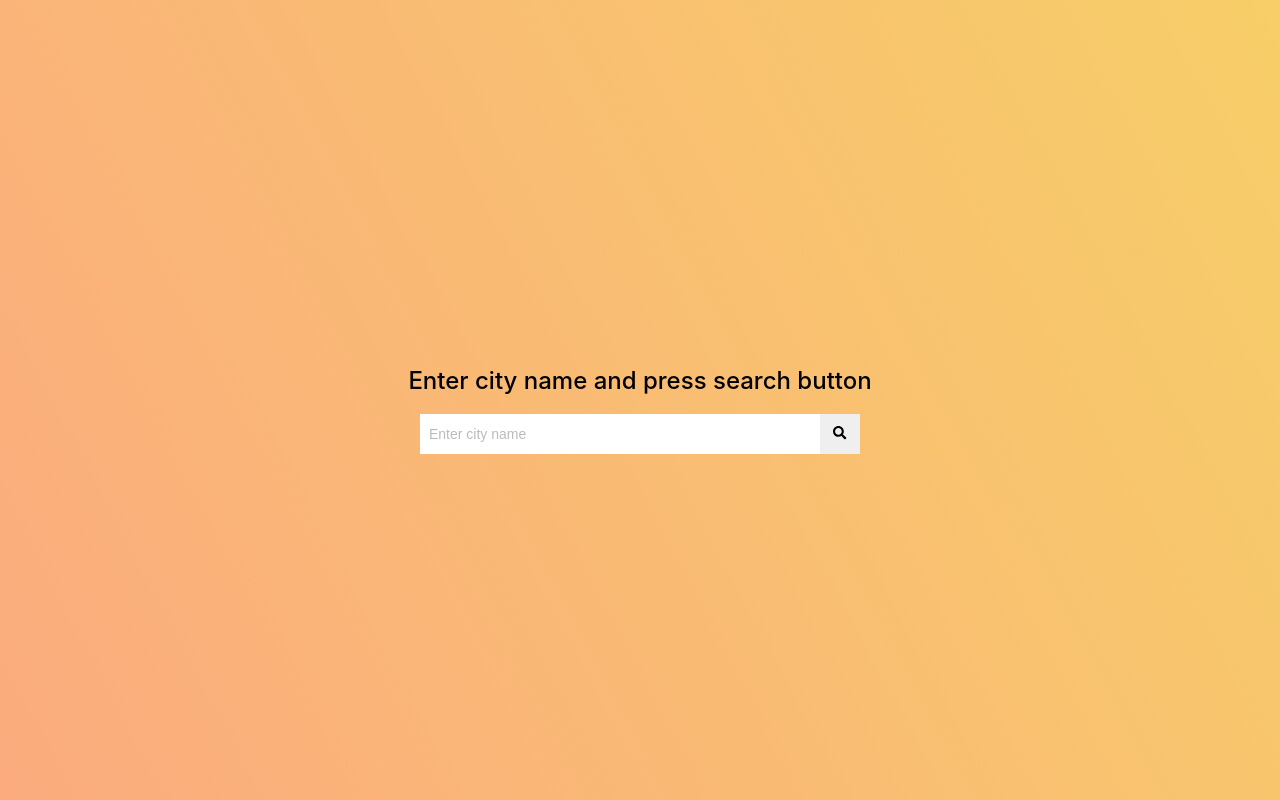
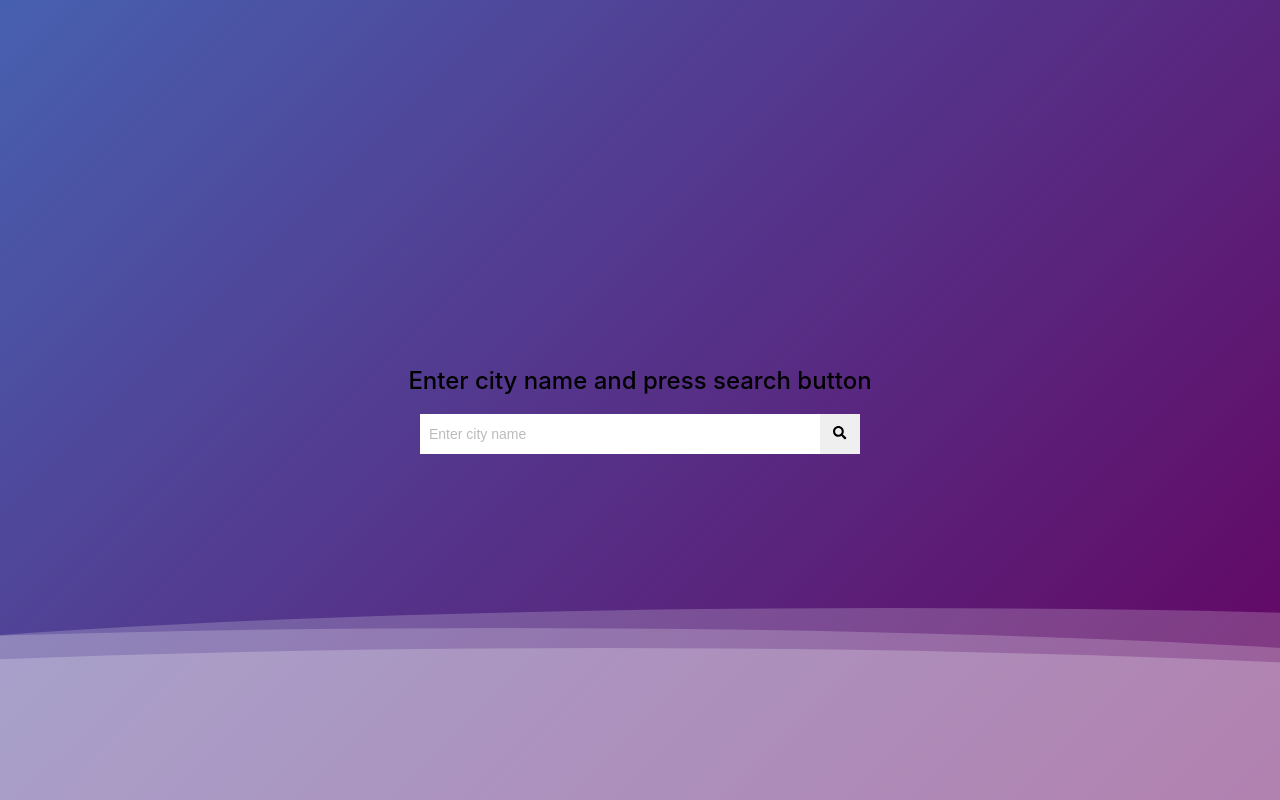
Before and after one commit to Reinmir/app_weather, a React (Create React App) app: page / in a window 1280 px wide. Built offline with nearby package versions, Linux system fonts and the light colour scheme.

Commit message:
Added some animations

```diff
--- a/src/Router.tsx
+++ b/src/Router.tsx
@@ -2,14 +2,17 @@ import React from "react";
 import { Routes, Route } from "react-router-dom";
 
 import App from "./components/App/App";
+import { Layout } from "./components/Layout/Layout";
 import { MainPage } from "./pages/MainPage";
 
 const Router: React.FC = () => {
   return (
-    <Routes>
-      <Route path="/" element={<App />} />
-      <Route path="/weather-forecast" element={<MainPage />} />
-    </Routes>
+    <Layout>
+      <Routes>
+        <Route path="/" element={<App />} />
+        <Route path="/weather-forecast" element={<MainPage />} />
+      </Routes>
+    </Layout>
   );
 };
 
--- a/src/components/App/App.scss
+++ b/src/components/App/App.scss
@@ -1,6 +1,27 @@
 body {
-    background-color: #FBAB7E;
-    background-image: linear-gradient(62deg, #FBAB7E 0%, #F7CE68 100%);
+  margin: auto;
+  font-family: -apple-system, BlinkMacSystemFont, sans-serif;
+  overflow: auto;
+  background: linear-gradient(
+    315deg,
+    rgba(101, 0, 94, 1) 3%,
+    rgba(60, 132, 206, 1) 38%,
+    rgba(48, 238, 226, 1) 68%,
+    rgba(255, 25, 25, 1) 98%
+  );
+  animation: gradient 15s ease infinite;
+  background-size: 400% 400%;
+  background-attachment: fixed;
+}
 
-
+@keyframes gradient {
+  0% {
+    background-position: 0% 0%;
+  }
+  50% {
+    background-position: 100% 100%;
+  }
+  100% {
+    background-position: 0% 0%;
+  }
 }
--- a/src/components/App/App.tsx
+++ b/src/components/App/App.tsx
@@ -4,8 +4,6 @@ import { useDispatch, useSelector } from "react-redux";
 import { RootState } from "../../store";
 import { setAlert } from "../../store/actions/alertAction";
 import { getWeatherFail } from "../../store/actions/getCurrentWeatherFail";
-
-
 
 import Alert from "../Alert/Alert";
 import { Search } from "../Search/Search";
@@ -21,6 +19,7 @@ const App: React.FC = (): React.ReactElement => {
 
   return (
     <>
+
       <Search title="Enter city name and press search button" />
       {alertMsg && (
         <Alert
--- a/src/components/DailyForecast/DailyForecast.tsx
+++ b/src/components/DailyForecast/DailyForecast.tsx
@@ -1,5 +1,6 @@
 import React from "react";
 import { IWeatherDailyData } from "../../store/types/dailyWeather";
+import { Loader } from "../Loader/Loader";
 
 import "./style.scss";
 
@@ -35,9 +36,7 @@ export const DailyForecast: React.FC<IWeatherDailyProps> = ({
               src={`http://openweathermap.org/img/wn/${item.weather[0].icon}.png`}
               alt=""
             />
-            <br />
             <label className="description">{item.weather[0].description}</label>
-            <br />
             <label className="min-max">
               {Math.round(item.main.temp_max)}°C /
               {Math.round(item.main.temp_min)}°C
--- a/src/components/DailyForecast/style.scss
+++ b/src/components/DailyForecast/style.scss
@@ -12,11 +12,12 @@
     color: #fff;
     background-color: #555;
     margin-top: 50px;
+    animation: card 1.5s forwards;
   }
   &__item {
     background-color: lightcoral;
     border-radius: 15px;
-    min-height: 200px;
+    height: 180px;
     min-width: 110px;
     margin: 5px;
     align-items: center;
@@ -24,6 +25,27 @@
     flex-direction: column;
     display: flex;
     font-size: 14px;
+    animation: item 1.5s forwards;
+    @keyframes card {
+      0% {
+        opacity: 0;
+        height: 0px;
+      }
+      100% {
+        height: 150px;
+        opacity: 1;
+      }
+    }
+    @keyframes item {
+      0% {
+        height: 0px;
+        opacity: 0;
+      }
+      100% {
+        opacity: 1;
+        height: 180px;
+      }
+    }
     .day {
       color: #212121;
       font-weight: 600;
@@ -40,6 +62,7 @@
       color: white;
       font-weight: 500;
       margin: 5px;
+      animation: item 1.5s;
     }
   }
 }
--- /dev/null
+++ b/src/components/Layout/Layout.tsx
@@ -0,0 +1,16 @@
+import React from "react";
+
+import './style.scss'
+
+interface ILayout extends React.PropsWithChildren {}
+
+export const Layout: React.FC<ILayout> = ({ children }): React.ReactElement => {
+  return (
+    <>
+      <div className="wave" />
+      <div className="wave" />
+      <div className="wave" />
+      {children}
+    </>
+  );
+};
--- /dev/null
+++ b/src/components/Layout/style.scss
@@ -0,0 +1,47 @@
+.wave {
+  background: rgb(255 255 255 / 25%);
+  border-radius: 1000% 1000% 0 0;
+  position: fixed;
+  width: 200%;
+  height: 12em;
+  animation: wave 10s -3s linear infinite;
+  transform: translate3d(0, 0, 0);
+  opacity: 0.8;
+  bottom: 0;
+  left: 0;
+  z-index: -1;
+}
+
+.wave:nth-of-type(2) {
+  bottom: -1.25em;
+  animation: wave 18s linear reverse infinite;
+  opacity: 0.8;
+}
+
+.wave:nth-of-type(3) {
+  bottom: -2.5em;
+  animation: wave 20s -1s reverse infinite;
+  opacity: 0.9;
+}
+
+@keyframes wave {
+  2% {
+    transform: translateX(1);
+  }
+
+  25% {
+    transform: translateX(-25%);
+  }
+
+  50% {
+    transform: translateX(-50%);
+  }
+
+  75% {
+    transform: translateX(-25%);
+  }
+
+  100% {
+    transform: translateX(1);
+  }
+}
--- a/src/components/Weather/Weather.tsx
+++ b/src/components/Weather/Weather.tsx
@@ -54,8 +54,9 @@ export const Weather: React.FC<IWeatherProps> = ({
             />
           </div>
         </div>
-      <DailyForecast dailyData={dailyData} />
+        <DailyForecast dailyData={dailyData} />
       </section>
+
     </>
   );
 };
--- a/src/components/Weather/style.scss
+++ b/src/components/Weather/style.scss
@@ -6,6 +6,15 @@
   background-color: #555;
   margin: 20px auto 0 auto;
   padding: 0 20px 20px 20px;
+  animation: ani 1.5s forwards;
+  @keyframes ani {
+    0% {
+      opacity: 0;
+    }
+    100% {
+      opacity: 1;
+    }
+  }
   &__city {
     font-weight: 600;
     font-size: 18px;
@@ -34,7 +43,6 @@
     width: 50vw;
     margin: 0 auto;
   }
-
 }
 
 .top,
```
